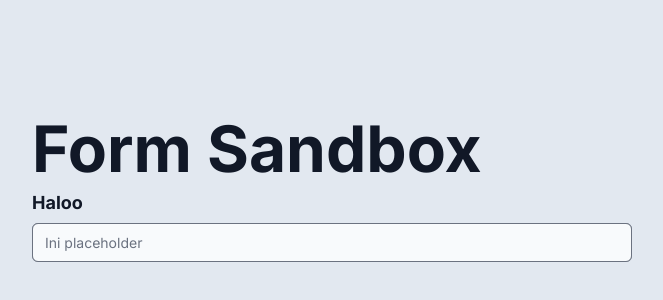
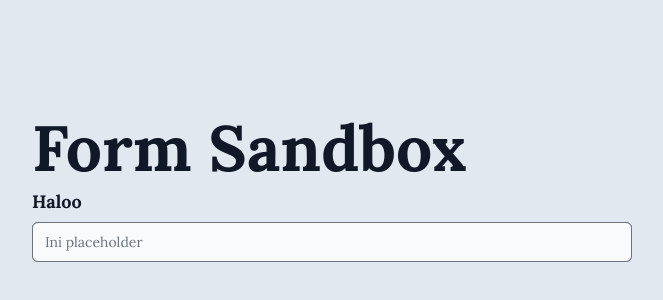
Before and after one commit to Design-Simplified/FE, a Next.js app: page /sandbox/form in a window 1280 px wide. Shown: the part 216-516 px from the top of the page, without its empty margins (308-971 px from the left). Built offline with nearby package versions, Linux system fonts and the light colour scheme; no server answers.

Commit message:
feat(design-system): add typography Lora

```diff
--- a/src/app/layout.tsx
+++ b/src/app/layout.tsx
@@ -1,11 +1,26 @@
 import "./globals.css";
 
 import type { Metadata } from "next";
-import { Inter } from "next/font/google";
+import { Lora } from "next/font/google";
 
 import Providers from "@/app/providers";
 
-const inter = Inter({ subsets: ["latin"], variable: "--font-inter" });
+const lora = Lora({
+  subsets: ["latin", "latin-ext", "cyrillic", "cyrillic-ext", "vietnamese"],
+  weight: [
+    "400", // Regular
+    "500", // Medium
+    "600", // Semi-Bold
+    "700", // Bold
+  ],
+  style: [
+    "normal", // Normal style
+    "italic", // Italic style
+  ],
+  display: "swap", // Display fallback setting
+  preload: true, // Preloads the font
+  variable: "--font-lora", // Custom CSS variable for font
+});
 
 export const metadata: Metadata = {
   title: {
@@ -22,7 +37,7 @@
 }) {
   return (
     <html lang="en">
-      <body className={inter.className}>
+      <body className={lora.className}>
         <Providers>{children}</Providers>
       </body>
     </html>
--- a/src/app/sandbox/form/page.tsx
+++ b/src/app/sandbox/form/page.tsx
@@ -14,7 +14,7 @@
         <Typography
           as="h1"
           variant="h3"
-          font="Inter"
+          font="Lora"
           weight="bold"
           className="text-gray-900"
         >
--- /dev/null
+++ b/src/app/sandbox/typography/page.tsx
@@ -0,0 +1,46 @@
+import React from "react";
+import Typography, {
+  TypographyVariant,
+  FontWeight,
+} from "@/components/Typography";
+
+const TypographySandbox = () => {
+  const variants = Object.keys(TypographyVariant).filter((key) =>
+    isNaN(Number(key)),
+  ) as Array<keyof typeof TypographyVariant>;
+  const weights = Object.keys(FontWeight).filter((key) =>
+    isNaN(Number(key)),
+  ) as Array<keyof typeof FontWeight>;
+
+  return (
+    <div className="space-y-8 p-8">
+      <h1 className="text-2xl font-bold">Typography Sandbox</h1>
+      {variants.map((variant) => (
+        <div key={variant} className="space-y-4">
+          <h2 className="text-xl font-semibold">Variant: {variant}</h2>
+          {weights.map((weight) => (
+            <div key={weight} className="space-y-2">
+              <Typography
+                variant={variant}
+                weight={weight}
+                className="text-white"
+              >
+                {variant} - {weight} (Normal)
+              </Typography>
+              <Typography
+                variant={variant}
+                weight={weight}
+                className="text-white"
+                italic
+              >
+                {variant} - {weight} (Italic)
+              </Typography>
+            </div>
+          ))}
+        </div>
+      ))}
+    </div>
+  );
+};
+
+export default TypographySandbox;
--- a/src/components/Typography.tsx
+++ b/src/components/Typography.tsx
@@ -13,19 +13,14 @@
 }
 
 enum FontVariant {
-  Inter,
+  Lora,
 }
 
-enum FontWeight {
-  thin,
-  extralight,
-  light,
-  regular,
-  medium,
-  semibold,
-  bold,
-  extrabold,
-  black,
+export enum FontWeight {
+  regular, // 400
+  medium, // 500
+  semibold, // 600
+  bold, // 700
 }
 
 type TypographyProps<T extends React.ElementType> = {
@@ -34,6 +29,7 @@
   weight?: keyof typeof FontWeight;
   font?: keyof typeof FontVariant;
   variant?: keyof typeof TypographyVariant;
+  italic?: boolean; // New: Option to use italic style
   children: React.ReactNode;
 };
 
@@ -42,8 +38,9 @@
   children,
   weight = "regular",
   className,
-  font = "Inter",
+  font = "Lora",
   variant = "p",
+  italic = false, // Default to non-italic
   ...props
 }: TypographyProps<T> &
   Omit<React.ComponentProps<T>, keyof TypographyProps<T>>) {
@@ -54,13 +51,13 @@
         // *=============== Font Type ==================
         "text-black",
         [
-          font === "Inter" && [
-            "font-inter",
-            [
-              weight === "regular" && "font-normal",
-              weight === "medium" && "font-medium",
-              weight === "bold" && "font-bold",
-            ],
+          font === "Lora" && [
+            "font-lora",
+            italic && "italic", // Apply italic if true
+            weight === "regular" && "font-normal",
+            weight === "medium" && "font-medium",
+            weight === "semibold" && "font-semibold",
+            weight === "bold" && "font-bold",
           ],
         ],
         // *=============== Font Variants ==================
--- a/src/components/form/HelperText.tsx
+++ b/src/components/form/HelperText.tsx
@@ -14,7 +14,7 @@
     <div className="flex space-x-1">
       <Typography
         as="p"
-        font="Inter"
+        font="Lora"
         weight="regular"
         variant="p"
         className={clsxm(
--- a/tailwind.config.ts
+++ b/tailwind.config.ts
@@ -15,7 +15,7 @@
           "conic-gradient(from 180deg at 50% 50%, var(--tw-gradient-stops))",
       },
       fontFamily: {
-        inter: ["(var(--font-inter))"],
+        lora: ["var(--font-lora)"],
       },
     },
   },
```
